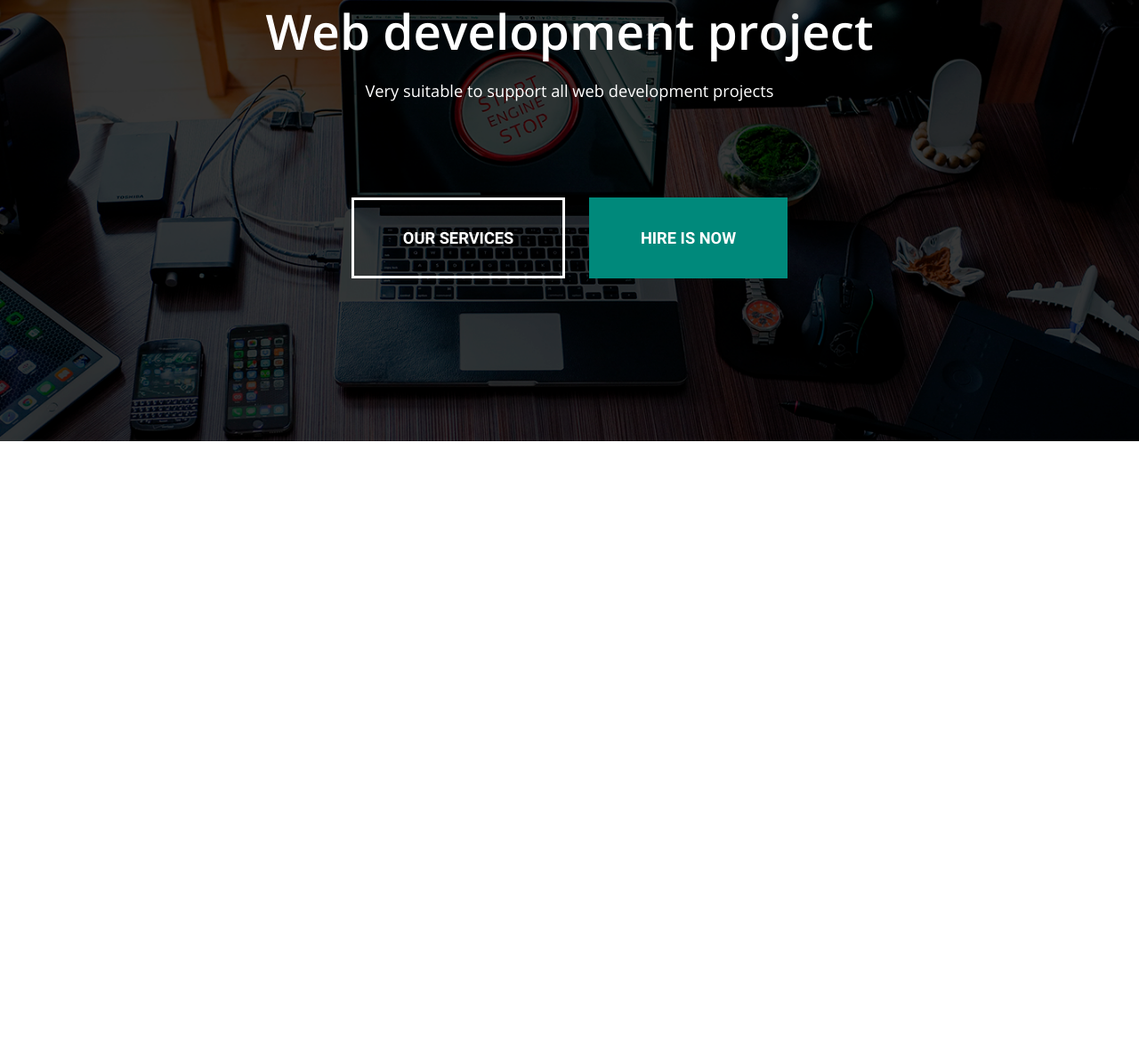
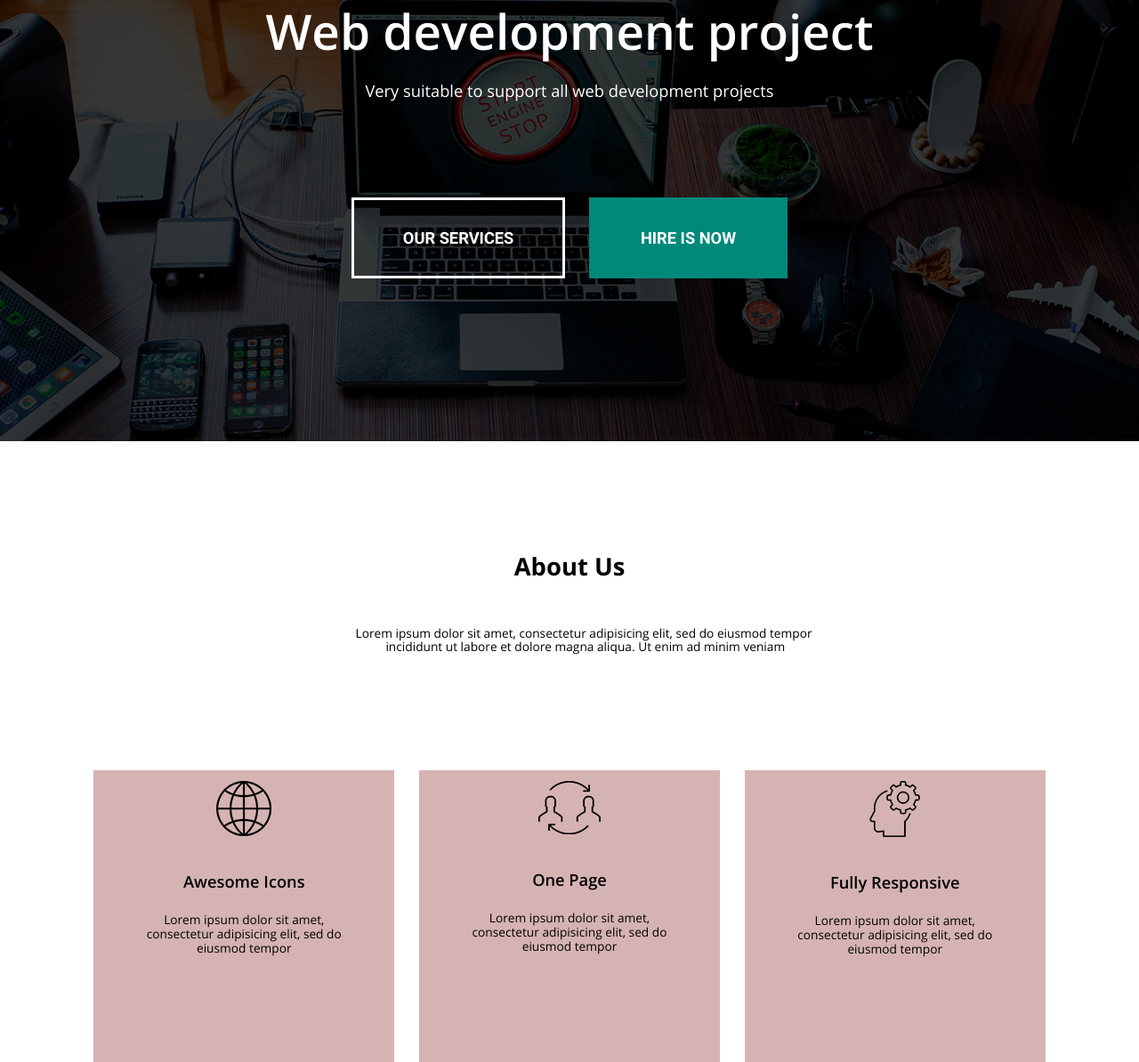
Before and after one commit to vadim-scherbak2000/project_ex, a plain HTML site: page index.html in a window 1280 px wide. Shown: the part 307-1501 px from the top of the page at 89% size. Before the commit the page ends 803 px from the top, so only its background shows below. Drawn offline with Linux system fonts and the light colour scheme.

Commit message:
about-us-line

```diff
--- a/index.html
+++ b/index.html
@@ -36,6 +36,27 @@
           </article>
         </div>
       </div>
+      <article class="b-abus b-page__abus-line">
+        <h5 class="b-abus-title">about us </h5>
+        <p class="b-abus-post-title b-abus__post-title">
+          Lorem ipsum dolor sit amet, consectetur adipisicing elit, sed do eiusmod tempor
+          incididunt ut labore et dolore magna aliqua. Ut enim ad minim veniam
+        </p>
+        <div class="b-abus-cols b-abus__cols">
+          <section class="b-abus-col b-abus-cols__col"><img class="b-abus-col__img" src="img/about/about-us-img1.png" alt="img"/>
+            <h2 class="b-abus-col-title b-abus-col__title">awesome icons</h2>
+            <p class="b-abus-col-txt">Lorem ipsum dolor sit amet, consectetur adipisicing elit, sed do eiusmod tempor </p>
+          </section>
+          <section class="b-abus-col b-abus-cols__col"><img class="b-abus-col__img" src="img/about/about-us-img2.png" alt="img"/>
+            <h2 class="b-abus-col-title b-abus-col__title">one page</h2>
+            <p class="b-abus-col-txt">Lorem ipsum dolor sit amet, consectetur adipisicing elit, sed do eiusmod tempor </p>
+          </section>
+          <section class="b-abus-col b-abus-cols__col"><img class="b-abus-col__img" src="img/about/about-us-img3.png" alt="img"/>
+            <h2 class="b-abus-col-title b-abus-col__title">fully responsive</h2>
+            <p class="b-abus-col-txt">Lorem ipsum dolor sit amet, consectetur adipisicing elit, sed do eiusmod tempor </p>
+          </section>
+        </div>
+      </article>
     </main>
     <footer></footer>
   </body>
--- a/style/scss/blocks/about-block.scss
+++ b/style/scss/blocks/about-block.scss
@@ -0,0 +1,79 @@
+.b-abus {
+  text-align:center;
+
+  &__post-title {
+    margin:35px 0 115px 0;
+  }
+
+  &__cols {
+    margin:auto;
+  }
+}
+.b-page__abus-line {
+  padding:125px b-pnts(115px) 0 b-pnts(115px);
+}
+.b-abus-title {
+  text-transform:$title-tt;
+}
+.b-abus-post-title {
+  white-space:$title-ws;
+
+  @media (max-width:$scr-w-lg) {
+    white-space:normal;
+  }
+}
+.b-abus-cols {
+  @include f-xy(
+    space-between,
+    initial
+  );
+  max-width: 1170px;
+
+  @media (max-width:$scr-w-m) {
+    flex-direction:column;
+  }
+
+  &__col {
+    margin-right: b-pnts(30px);
+    padding:0 45px 120px;
+
+    @media (max-width:$scr-w-m) {
+      margin: 0 auto b-pnts(30px) auto;
+    }
+    @media (max-width:$scr-w-b) {
+      padding-bottom: b-pnts(120px);
+    }
+
+
+    &:last-of-type {
+      margin:0;
+
+      @media (max-width:$scr-w-m) {
+        margin: 0 auto;
+      }
+    }
+  }
+}
+.b-abus-col {
+  @include f-xy(initial,center,column);
+  background:$abus-col-back;
+  max-width:370px;
+
+  &:hover {
+    animation-name:bor;
+    animation-duration:$short-a;
+    animation-fill-mode:forwards;
+  }
+
+  &__img {
+    margin:12px 0 40px 0;
+  }
+
+  &__title {
+    margin-bottom:25px;
+  }
+}
+.b-abus-col-title {
+  text-transform:$title-tt;
+}
+.b-abus-col-txt {}
```
Also changed, not shown: style/style.css, 1 other file.
